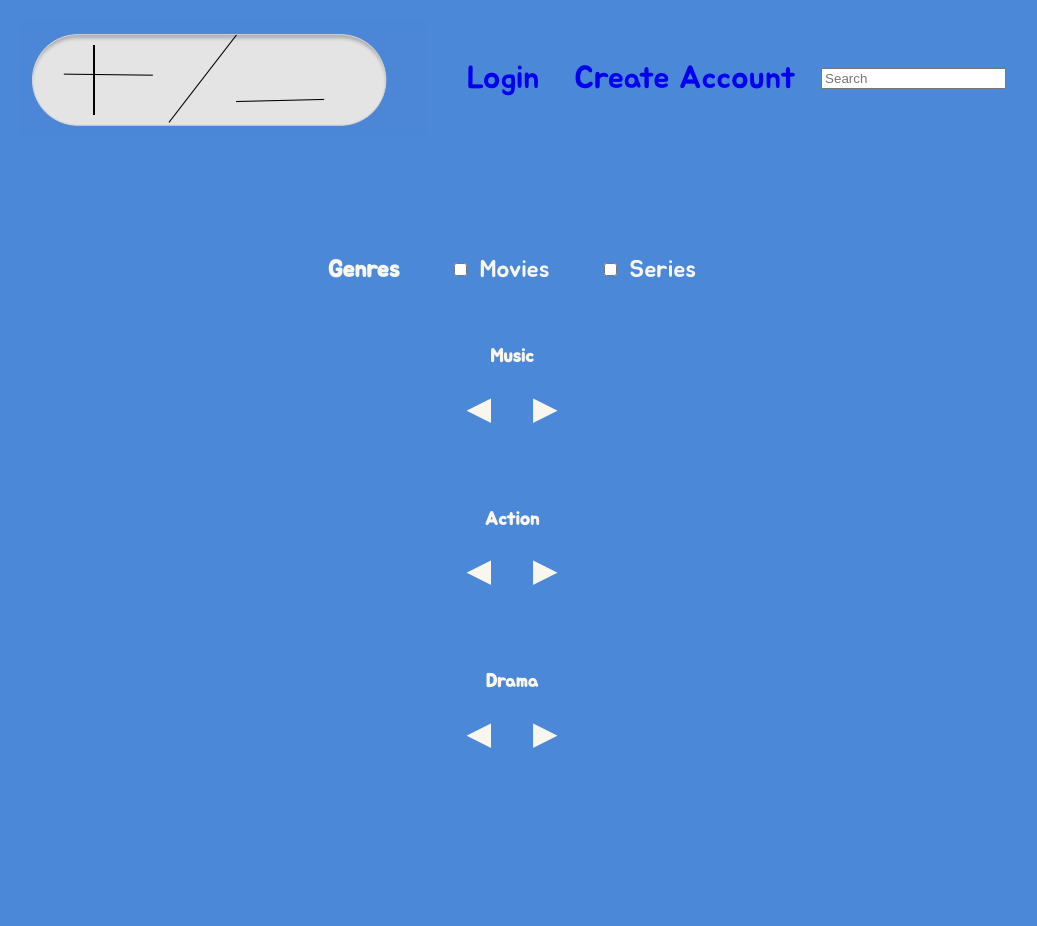
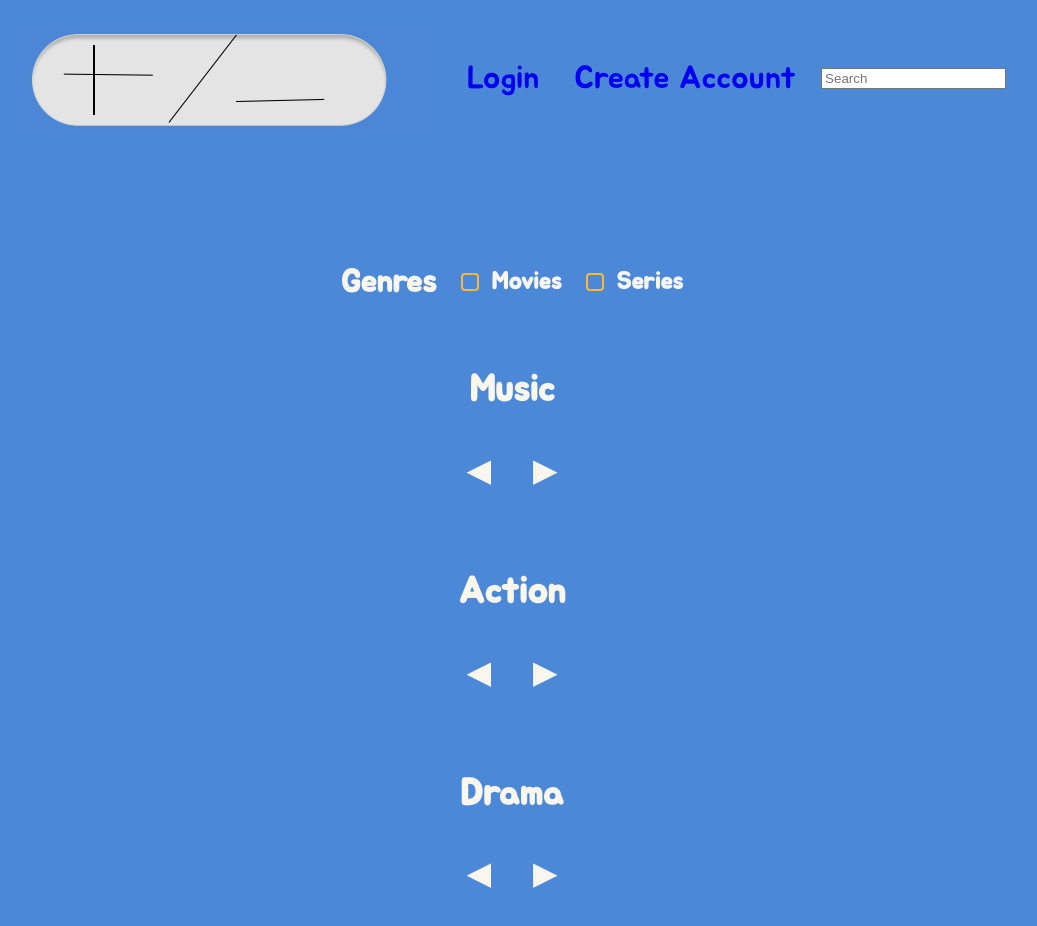
Before and after one commit to marciliobbarboza/MD, a website: page frontend/main-page.html in a window 1280 px wide. Shown: the whole page, without its empty margins (128-1165 px from the left). Before the commit the page ends 872 px from the top, so only its background shows below. Drawn offline with Linux system fonts and the light colour scheme; no server answers; some icons are missing.

Commit message:
more css main-page

```diff
--- a/frontend/main-page.css
+++ b/frontend/main-page.css
@@ -38,14 +38,15 @@ main {
     padding: 39px;
 }
 
-h1 {
-    font-size: 3.5rem;
+
+h3 {
+    font-size: 2.3em;
 }
 
 .filters {
     display: flex;
     justify-content: center;
-    gap: 50px;
+    gap: 20px;
     margin: 40px 0;
 }
 
@@ -54,7 +55,38 @@ h1 {
     align-items: center;
     gap: 10px;
     font-size: 1.5rem;
+    font-weight: bold;
+    color: #F9F6EE;
+    cursor: pointer;
 }
+
+.filters input[type="checkbox"] {
+    appearance: none;
+    width: 18px;
+    height: 18px;
+    border: 2px solid #FFB732;
+    border-radius: 4px;
+    background-color: #4B88D7;
+    display: flex;
+    align-items: center;
+    justify-content: center;
+    cursor: pointer;
+    transition: background-color 0.2s ease-in-out, border 0.2s ease-in-out;
+}
+
+
+.filters input[type="checkbox"]:checked {
+    background-color: #FFB732;
+    border: 2px solid #FFB732;
+}
+
+.filters input[type="checkbox"]:checked::after {
+    content: '✔';
+    color: #4B88D7;
+    font-size: 14px;
+    font-weight: bold;
+}
+
 
 .genre-section {
     margin-bottom: 80px;
@@ -149,11 +181,13 @@ h1 {
     background: none;
     border: none;
     color: #FFC107;
-    font-size: 1.5rem;
+    font-size: 1.6rem;
     cursor: pointer;
     display: flex;
-    align-items: center;
-    gap: 5px;
+    gap: 0px;
+    position: relative;
+    left: -22px; /* Move para a esquerda */
+    top: 5px; /* Move para baixo */
 }
 
 #userButton i {
--- a/frontend/main-page.html
+++ b/frontend/main-page.html
@@ -14,7 +14,7 @@
             <div class="user-menu">
                 <button id="userButton">
                     <i class="fas fa-user"></i>
-                    <span id="username"></span>
+                    <span id="username" style="font-family: 'Jua', sans-serif; font-size: 1.5em;"></span>
                 </button>
                 <div id="dropdownMenu" class="dropdown">
                     <a href="#">Profile</a>
@@ -32,9 +32,9 @@
     </header>
     <main>
         <div class="filters">
-            <h2>Genres</h2>
-            <label><input type="checkbox"> Movies</label>
-            <label><input type="checkbox"> Series</label>
+            <h2 style="font-size: 2em;">Genres</h2>
+            <label ><input type="checkbox"> Movies</label>
+            <label ><input type="checkbox"> Series</label>
         </div>
 
         <section class="genre-section">
```
